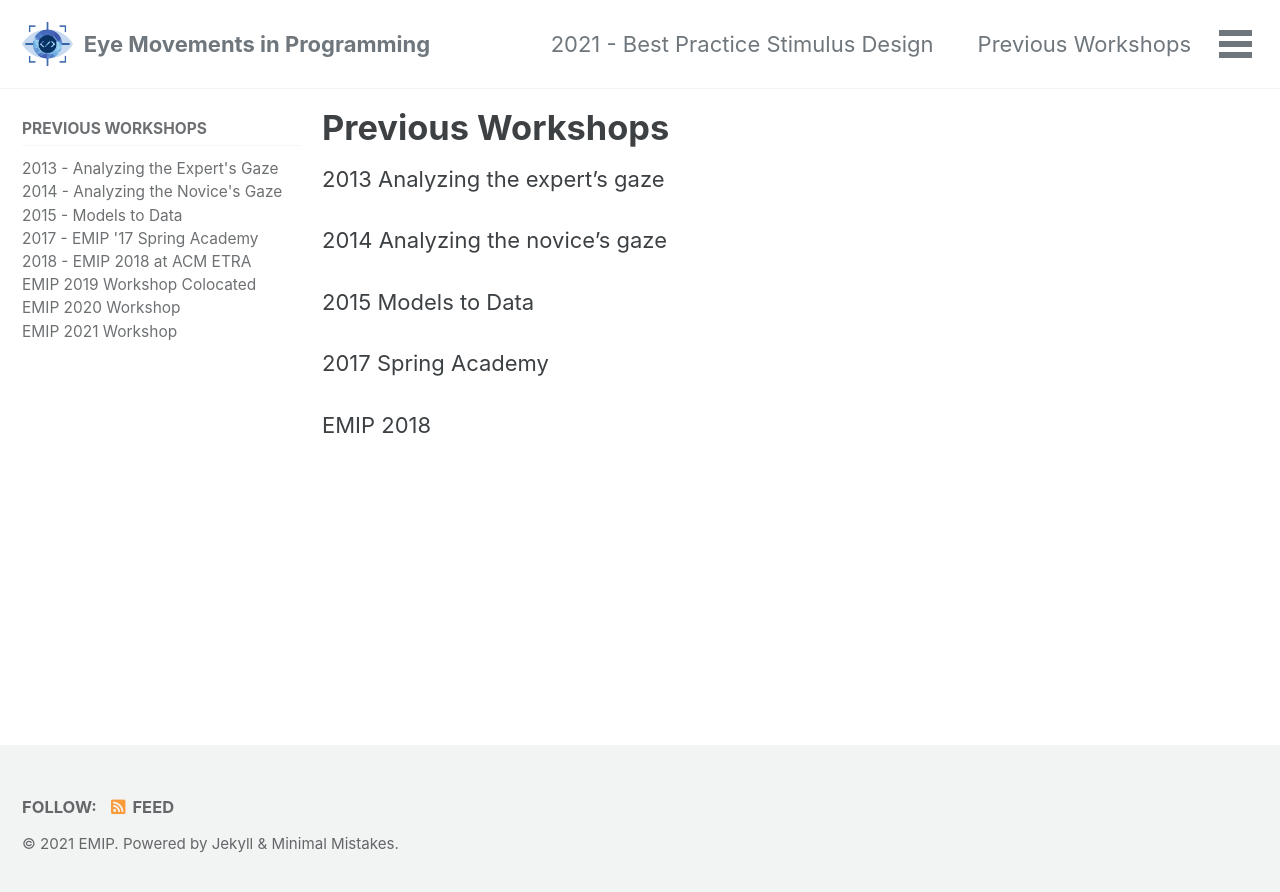
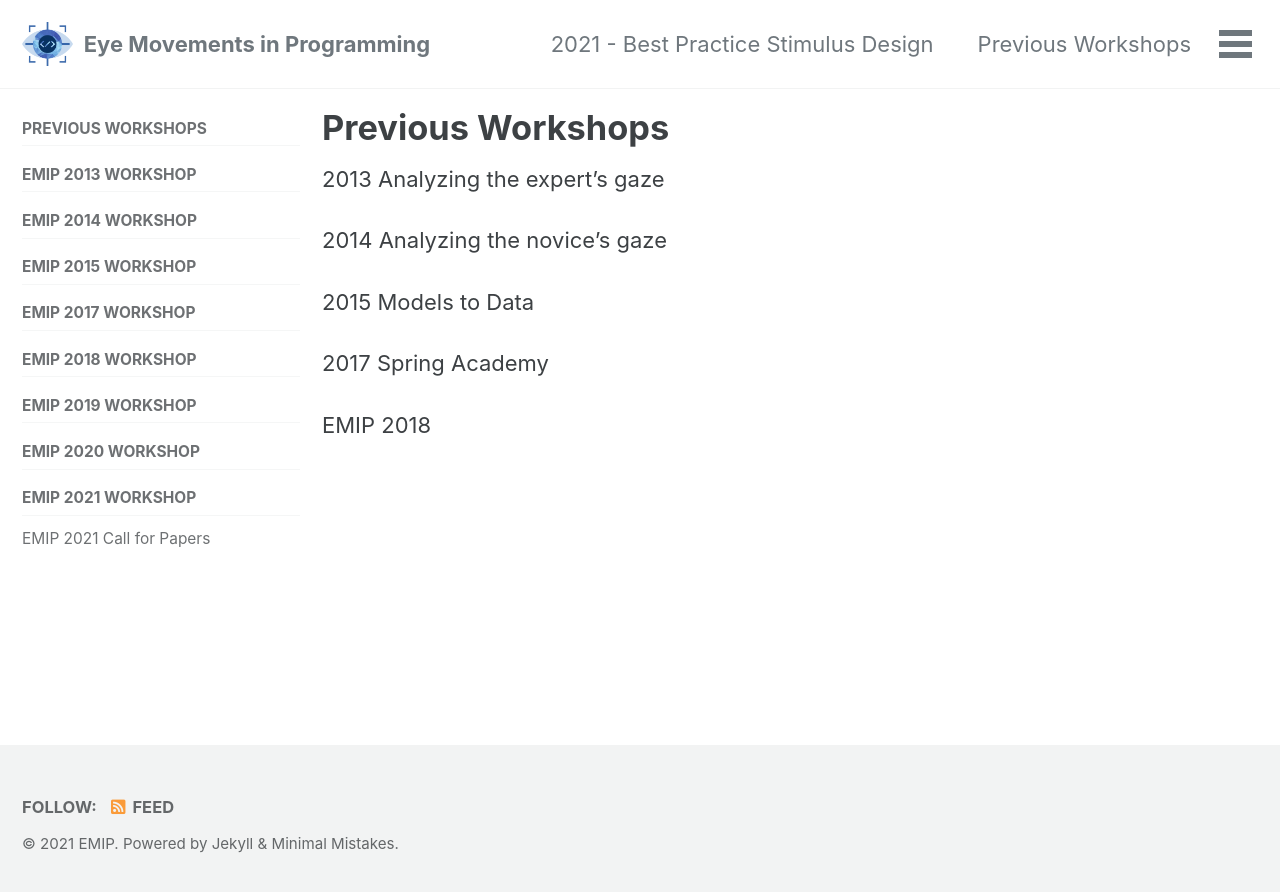
Before and after one commit to EMIPws/emipws.github.io, a Jekyll site: the page built from previous-workshops.md, in a window 1280 px wide. Shown: the top 892 px of the page. Built offline with Jekyll 4.4.1, drawn with Linux system fonts in a browser that asks for light colours; cached includes are drawn as plain includes.

Commit message:
Update navigation.yml

```diff
--- a/_data/navigation.yml
+++ b/_data/navigation.yml
@@ -37,23 +37,22 @@ distributed-data-collection:
 previous-workshops:
   - title: Previous Workshops
     url: /previous-workshops/
+  - title: "EMIP 2013 Workshop"
+    url: /emip-2013/
+  - title: "EMIP 2014 Workshop"
+    url: /emip-2014/
+  - title: "EMIP 2015 Workshop"
+    url: /emip-2015/
+  - title: "EMIP 2017 Workshop"
+    url: /emip-2017/
+  - title: "EMIP 2018 Workshop"
+    url: /emip-2018/
+  - title: "EMIP 2019 Workshop"
+    url: /emip-2019/
+  - title: "EMIP 2020 Workshop"
+    url: /emip-2020/
+  - title: "EMIP 2021 Workshop"
+    url: /emip-2021/
     children:
-    - title: "2013 - Analyzing the Expert's Gaze"
-      url: /emip-2013/
-    - title: "2014 - Analyzing the Novice's Gaze"
-      url: /emip-2014/
-    - title: "2015 - Models to Data"
-      url: /emip-2015/
-    - title: "2017 - EMIP '17 Spring Academy"
-      url: /emip-2017/
-    - title: "2018 - EMIP 2018 at ACM ETRA"
-      url: /emip-2018/
-    - title: "EMIP 2019 Workshop Colocated"
-      url: /emip-2019/
-    - title: "EMIP 2020 Workshop"
-      url: /emip-2020/
-    - title: "EMIP 2021 Workshop"
-      url: /emip-2021/
-      children:
-        - title: "EMIP 2021 Call for Papers"
-          url: /emip-2021-call-for-papers/
+      - title: "EMIP 2021 Call for Papers"
+        url: /emip-2021-call-for-papers/
```
